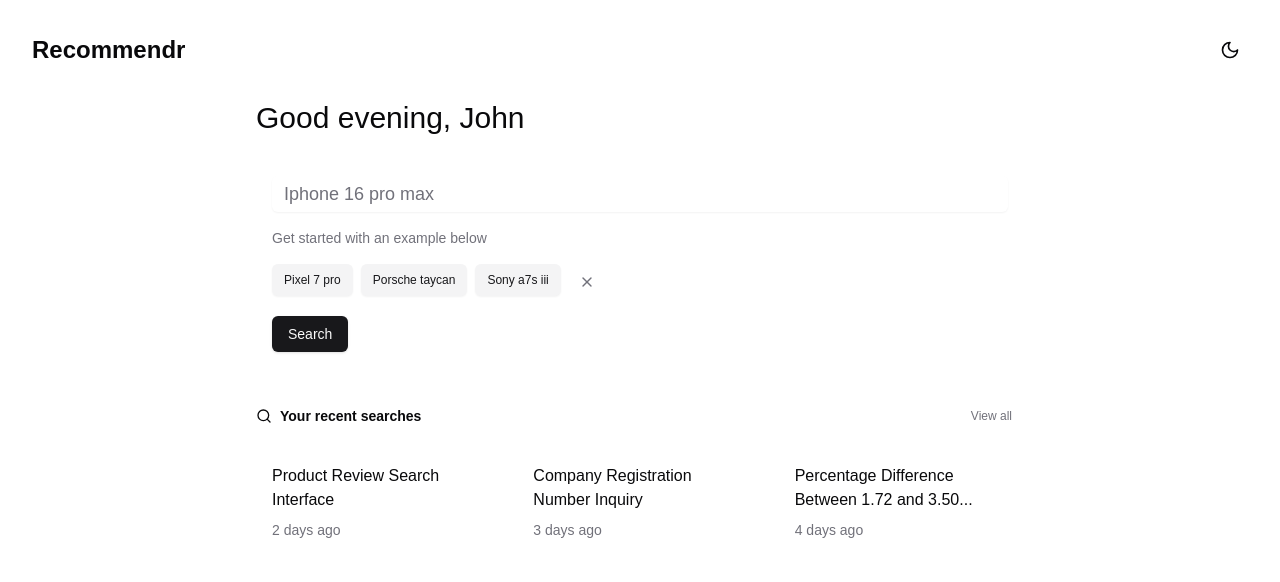
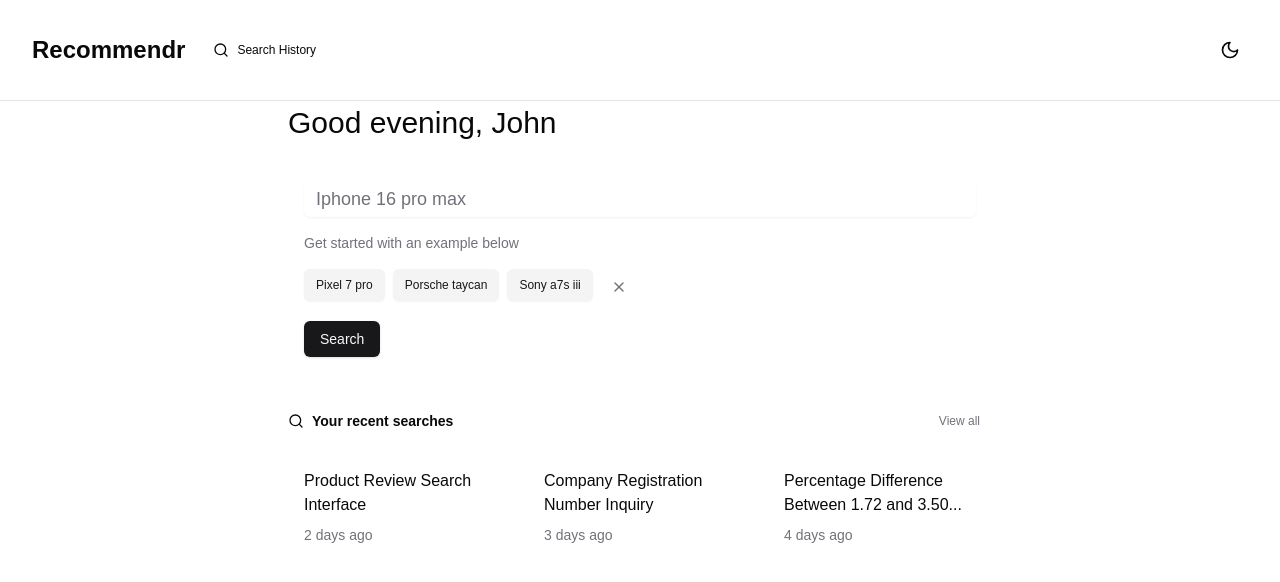
Before and after one commit to Tobiadefami/recommender, a Next.js app in the folder frontend/: page / in a window 1280 px wide. Shown: the top 582 px of the page. Built offline with nearby package versions, Linux system fonts and the light colour scheme.

Commit message:
add a search analytics tab

```diff
--- a/frontend/src/app/page.tsx
+++ b/frontend/src/app/page.tsx
@@ -2,7 +2,7 @@
 import React, { useState } from "react";
 import SearchInterface from "@/components/SearchInterface";
 import api from "@/app/api";
-import { SearchResult } from "@/types/search";
+import { SearchResult, SearchAnalytic } from "@/types/search";
 
 export default function Home() {
   const [searchQuery, setSearchQuery] = useState("");
@@ -55,10 +55,53 @@ export default function Home() {
     setShowSuggestions(true);
   };
 
+  const handleAnalyticSelect = (query: string) => {
+    setSearchQuery(query);
+    fetchResults(query);
+  };
+
   const recentSearches = [
     { title: "Product Review Search Interface", daysAgo: 2 },
     { title: "Company Registration Number Inquiry", daysAgo: 3 },
     { title: "Percentage Difference Between 1.72 and 3.50...", daysAgo: 4 },
+  ];
+
+  const searchAnalytics: SearchAnalytic[] = [
+    {
+      query: "MacBook Pro M2",
+      timestamp: new Date(Date.now() - 1000 * 60 * 30),
+      resultCount: 145,
+      averageRating: 4.5,
+      sentiment: "positive",
+    },
+    {
+      query: "iPhone 15 Pro",
+      timestamp: new Date(Date.now() - 1000 * 60 * 60 * 2),
+      resultCount: 230,
+      averageRating: 4.2,
+      sentiment: "positive",
+    },
+    {
+      query: "Sony WH-1000XM5",
+      timestamp: new Date(Date.now() - 1000 * 60 * 60 * 5),
+      resultCount: 89,
+      averageRating: 3.8,
+      sentiment: "neutral",
+    },
+    {
+      query: "Samsung S24 Ultra",
+      timestamp: new Date(Date.now() - 1000 * 60 * 60 * 24),
+      resultCount: 178,
+      averageRating: 4.7,
+      sentiment: "positive",
+    },
+    {
+      query: "Pixel 8 Pro",
+      timestamp: new Date(Date.now() - 1000 * 60 * 60 * 48),
+      resultCount: 156,
+      averageRating: 3.2,
+      sentiment: "negative",
+    },
   ];
 
   return (
@@ -74,6 +117,8 @@ export default function Home() {
       results={results}
       loading={loading}
       showSuggestions={showSuggestions}
+      searchAnalytics={searchAnalytics}
+      onAnalyticSelect={handleAnalyticSelect}
     />
   );
 }
--- a/frontend/src/components/Autocomplete.tsx
+++ b/frontend/src/components/Autocomplete.tsx
@@ -2,7 +2,7 @@
 import React, { useState, useEffect, useRef } from "react";
 import { Input } from "@/components/ui/input";
 import api from "@/app/api";
-
+import { useCallback } from "react";
 interface AutocompleteProps {
   value: string;
   onChange: (value: string) => void;
@@ -25,19 +25,7 @@ export default function Autocomplete({
   );
   const suggestionsRef = useRef<HTMLUListElement>(null);
 
-  useEffect(() => {
-    if (value.length > 1 && internalShowSuggestions) {
-      fetchSuggestions();
-    } else {
-      setSuggestions([]);
-    }
-  }, [value, internalShowSuggestions]);
-
-  useEffect(() => {
-    setInternalShowSuggestions(initialShowSuggestions);
-  }, [initialShowSuggestions]);
-
-  const fetchSuggestions = async () => {
+  const fetchSuggestions = useCallback(async () => {
     try {
       const response = await api.get(
         `/autocomplete?query=${encodeURIComponent(value)}`,
@@ -46,7 +34,19 @@ export default function Autocomplete({
     } catch (error) {
       console.error("Failed to fetch suggestions:", error);
     }
-  };
+  }, [value]);
+
+  useEffect(() => {
+    if (value.length > 1 && internalShowSuggestions) {
+      fetchSuggestions();
+    } else {
+      setSuggestions([]);
+    }
+  }, [value, fetchSuggestions, internalShowSuggestions]);
+
+  useEffect(() => {
+    setInternalShowSuggestions(initialShowSuggestions);
+  }, [initialShowSuggestions]);
 
   const handleSuggestionClick = (suggestion: string) => {
     onSuggestionSelect(suggestion);
--- /dev/null
+++ b/frontend/src/components/SearchAnalytics.tsx
@@ -0,0 +1,65 @@
+import React from "react";
+import { SearchAnalytic } from "@/types/search";
+import { ThumbsUp, ThumbsDown, Meh, Clock, BarChart2 } from "lucide-react";
+import { formatDistanceToNow } from "date-fns";
+
+interface SearchAnalyticsProps {
+  recentSearches: SearchAnalytic[];
+  onSearchSelect: (query: string) => void;
+}
+
+const getSentimentIcon = (sentiment: string) => {
+  switch (sentiment) {
+    case "positive":
+      return <ThumbsUp className="w-4 h-4 text-green-500" />;
+    case "negative":
+      return <ThumbsDown className="w-4 h-4 text-red-500" />;
+    default:
+      return <Meh className="w-4 h-4 text-yellow-500" />;
+  }
+};
+
+const SearchAnalytics: React.FC<SearchAnalyticsProps> = ({
+  recentSearches,
+  onSearchSelect,
+}) => {
+  return (
+    <div className="space-y-4">
+      <div className="flex items-center gap-2 mb-4">
+        <BarChart2 className="w-5 h-5" />
+        <h3 className="text-lg font-semibold">Search Analytics</h3>
+      </div>
+
+      <div className="space-y-3">
+        {recentSearches.map((search, index) => (
+          <div
+            key={index}
+            className="bg-card p-3 rounded-lg hover:bg-accent cursor-pointer transition-colors"
+            onClick={() => onSearchSelect(search.query)}
+          >
+            <p className="font-medium truncate">{search.query}</p>
+            <div className="flex items-center gap-2 text-sm text-muted-foreground mt-2">
+              <Clock className="w-4 h-4" />
+              <span>
+                {formatDistanceToNow(search.timestamp, { addSuffix: true })}
+              </span>
+            </div>
+            <div className="flex items-center justify-between mt-2">
+              <span className="text-sm text-muted-foreground">
+                {search.resultCount} results
+              </span>
+              <div className="flex items-center gap-2">
+                <span className="text-sm font-medium">
+                  {search.averageRating.toFixed(1)}
+                </span>
+                {getSentimentIcon(search.sentiment)}
+              </div>
+            </div>
+          </div>
+        ))}
+      </div>
+    </div>
+  );
+};
+
+export default SearchAnalytics;
--- a/frontend/src/components/SearchInterface.tsx
+++ b/frontend/src/components/SearchInterface.tsx
@@ -1,4 +1,4 @@
-import React from "react";
+import React, { useState, useEffect } from "react";
 import { Search, X } from "lucide-react";
 import { Button } from "@/components/ui/button";
 import { ThemeToggle } from "./ThemeToggle";
@@ -7,6 +7,8 @@ import getGreeting from "@/lib/greeting";
 import { SearchResult } from "@/types/search";
 import SearchResults from "./SearchResults";
 import LoadingCard from "./LoadingCard";
+import { SearchAnalytic } from "@/types/search";
+import SearchAnalytics from "./SearchAnalytics";
 
 interface SearchInterfaceProps {
   userName: string;
@@ -20,6 +22,8 @@ interface SearchInterfaceProps {
   results: SearchResult | null;
   loading: boolean;
   showSuggestions: boolean;
+  searchAnalytics: SearchAnalytic[];
+  onAnalyticSelect: (query: string) => void;
 }
 
 export default function SearchInterface({
@@ -34,20 +38,61 @@ export default function SearchInterface({
   results,
   loading,
   showSuggestions,
+  searchAnalytics,
+  onAnalyticSelect,
 }: SearchInterfaceProps) {
-  const now = new Date();
+  {
+    const [greeting, setGreeting] = useState<string>("");
+    const [showAnalytics, setShowAnalytics] = useState<boolean>(false);
+
+    useEffect(() => {
+      setGreeting(getGreeting(new Date()));
+    }, []);
     return (
-    <div className="min-h-screen bg-background text-foreground p-4 md:p-8">
-      <header className="mb-8 flex justify-between items-center">
-        <div>
+      <div className="min-h-screen bg-background text-foreground">
+        {/* Fixed header */}
+        <header className="fixed top-0 left-0 right-0 bg-background z-10 p-4 md:p-8 border-b">
+          <div className="flex justify-between items-center">
+            <div className="flex items-center gap-4">
               <h1 className="text-2xl font-semibold">Recommendr</h1>
+              <Button
+                variant="ghost"
+                size="sm"
+                onClick={() => setShowAnalytics(!showAnalytics)}
+                className="flex items-center gap-2"
+              >
+                <Search className="w-4 h-4" />
+                Search History
+              </Button>
             </div>
             <ThemeToggle />
+          </div>
         </header>
 
-      <main className="max-w-3xl mx-auto">
+        {/* Slide-out Analytics Panel */}
+        <div
+          className={`fixed top-[73px] left-0 h-[calc(100vh-73px)] w-[300px] bg-background border-r transform transition-transform duration-200 overflow-y-auto ${
+            showAnalytics ? "translate-x-0" : "-translate-x-full"
+          }`}
+        >
+          {" "}
+          <div className="p-4 md:p-6">
+            <SearchAnalytics
+              recentSearches={searchAnalytics}
+              onSearchSelect={onAnalyticSelect}
+            />
+          </div>
+        </div>
+
+        {/* Main Content */}
+        <main
+          className={`pt-[73px] transition-all duration-200 ${
+            showAnalytics ? "pl-[300px]" : "pl-0"
+          }`}
+        >
+          <div className="max-w-3xl mx-auto p-4 md:p-8">
             <h2 className="text-3xl font-light mb-6">
-          {getGreeting(now)}, {userName}
+              {greeting}, {userName}
             </h2>
             <form onSubmit={onSubmit} className="bg-card rounded-lg p-4 mb-8">
               <Autocomplete
@@ -98,7 +143,9 @@ export default function SearchInterface({
 
             {loading && (
               <div className="mt-8">
-            <h2 className="text-2xl font-semibold mb-4">Fetching Results...</h2>
+                <h2 className="text-2xl font-semibold mb-4">
+                  Fetching Results...
+                </h2>
                 <LoadingCard />
                 <LoadingCard />
                 <LoadingCard />
@@ -135,7 +182,9 @@ export default function SearchInterface({
                 </div>
               </>
             )}
+          </div>
         </main>
       </div>
     );
   }
+}
--- a/frontend/src/components/SearchResults.tsx
+++ b/frontend/src/components/SearchResults.tsx
@@ -10,7 +10,6 @@ interface SearchResultsProps {
   results: SearchResult;
 }
 
-// recommender/frontend/src/components/SearchResults.tsx
 const SearchResults: React.FC<SearchResultsProps> = ({ results }) => {
   const [comparisonProduct, setComparisonProduct] =
     useState<SearchResult | null>(null);
@@ -77,9 +76,11 @@ const SearchResults: React.FC<SearchResultsProps> = ({ results }) => {
       )}
 
       <h3 className="text-xl font-semibold mb-4">Reviews</h3>
-      {results.reviews.map((review, index) => (
-        <ReviewCard key={index} review={review} />
-      ))}
+      {results.reviews.map((review, index) => {
+        console.log("results.reviews", results.reviews);
+
+        return <ReviewCard key={index} review={review} />;
+      })}
 
       <SlideOutPanel
         product={comparisonProduct}
--- a/frontend/src/components/SlideOutPanel.tsx
+++ b/frontend/src/components/SlideOutPanel.tsx
@@ -10,7 +10,7 @@ interface SlideOutPanelProps {
   product: SearchResult | null;
   isOpen: boolean;
   onClose: () => void;
-  isLoading: boolean; // Add this prop
+  isLoading: boolean;
 }
 
 const SlideOutPanel: React.FC<SlideOutPanelProps> = ({
```
Also changed, not shown: frontend/src/hooks/useRecentSearches.ts (added, +84 -0 lines), frontend/src/types/search.ts (+15 -0 lines). Lines whose indentation alone changed are shown as unchanged.
